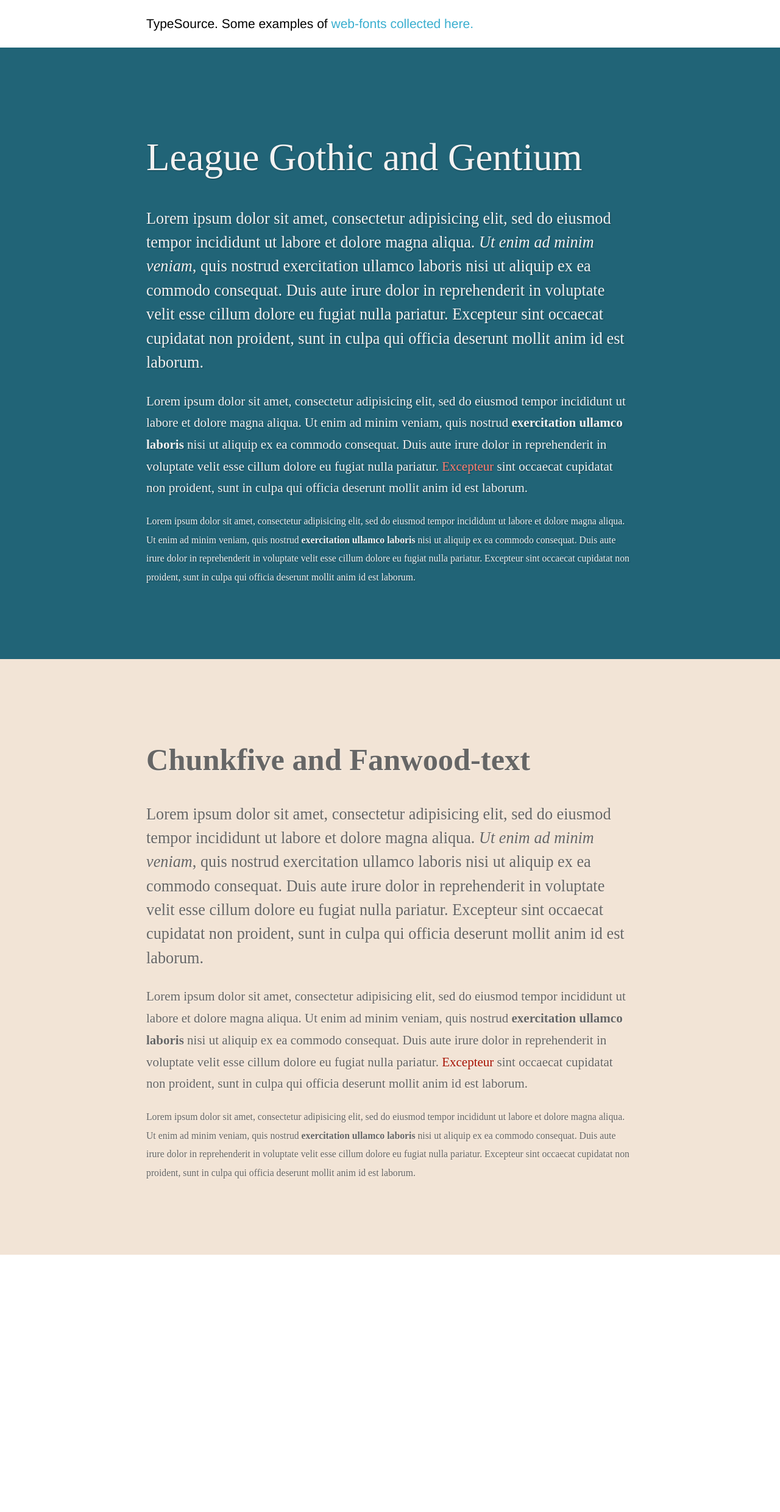
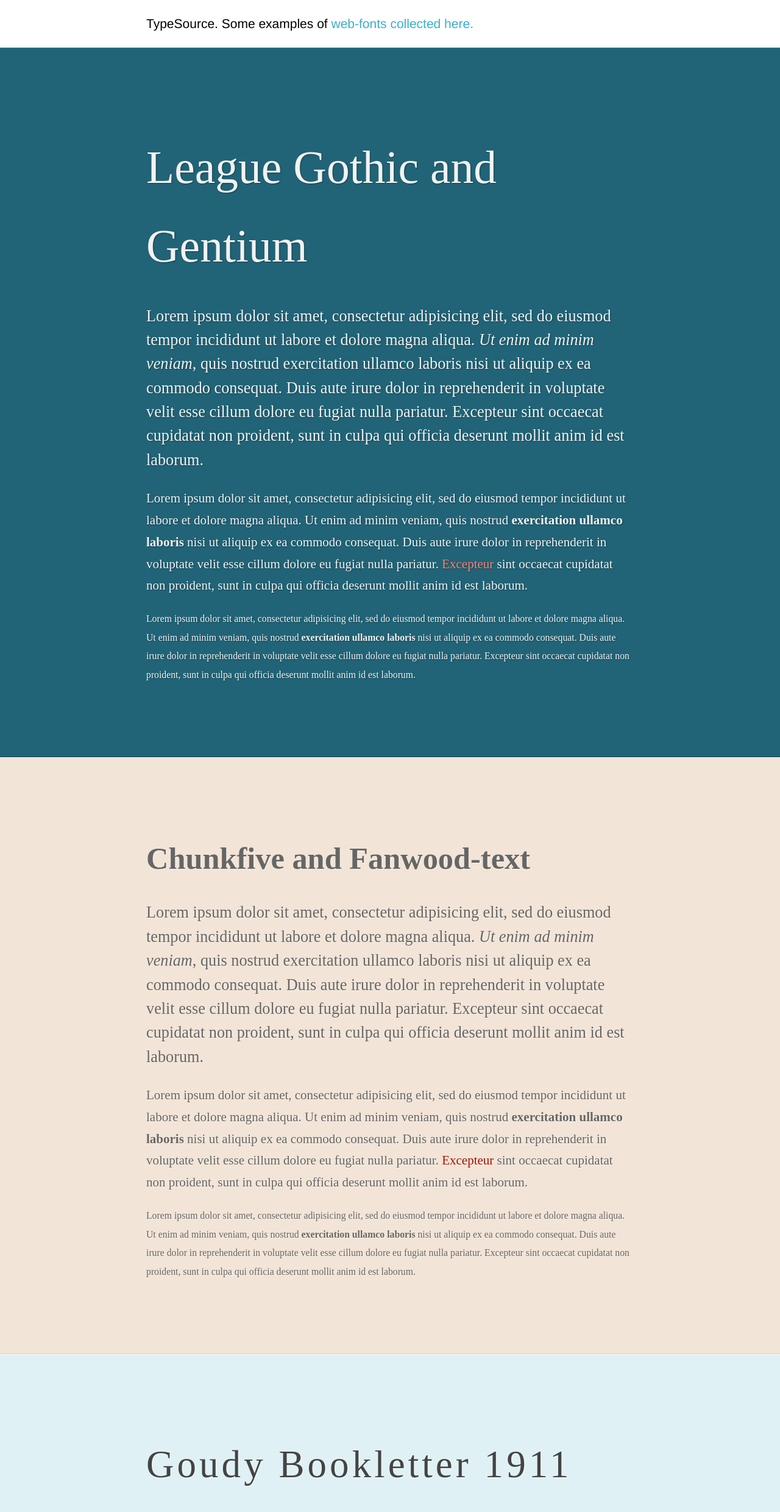
Before and after one commit to typesource/typesource.github.io, a website: page index.html in a window 1280 px wide. Shown: the top 2480 px of the page at 61% size. Before the commit the page ends 2058 px from the top, so only its background shows below. Drawn offline with Linux system fonts and the light colour scheme; a web font is replaced by a local one.

Commit message:
Add Goudy Bookletter to main page

```diff
--- a/index.html
+++ b/index.html
@@ -32,7 +32,7 @@
   </script>
 
   <script type="text/javascript">
-    var sampleArray = ["League Gothic and Gentium","Chunkfive and Fanwood-text"];
+    var sampleArray = ["League Gothic and Gentium","Chunkfive and Fanwood-text","Goudy Bookletter 1911"];
   </script>
   <script src="/build/js/font-samples.js"></script>
 </body>
--- a/src/index.js
+++ b/src/index.js
@@ -4,7 +4,11 @@ var typesource = require('./typesource');
 
 var view = {
   title: "TypeSource",
-  samples: ['League Gothic and Gentium', 'Chunkfive and Fanwood-text'],
+  samples: [
+    'League Gothic and Gentium',
+    'Chunkfive and Fanwood-text',
+    'Goudy Bookletter 1911'
+  ],
   sampleArray: function(){
     return JSON.stringify(view.samples);
   }
--- a/src/less/fonts.less
+++ b/src/less/fonts.less
@@ -12,6 +12,8 @@
   @light-contrast: lighten(@bg, 20%);
   @contrast-color: contrast(@fg, darken(@bg, 10%), lighten(@bg, 5%));
   .shadowed(@contrast-color);
+  border-bottom: 1px solid darken(@bg, 10%);
+  border-top: 1px solid lighten(@bg, 10%);
 }
 
 
@@ -67,6 +69,13 @@
   italic
 );
 
+.font(
+  goudy-bookletter-1911;
+  "https://raw.github.com/typesource/goudy-bookletter-1911/master/webfonts/goudy_bookletter_1911-webfont.woff";
+  normal;
+  normal
+);
+
 .league-gothic-and-gentium {
 
   .gentium-plus;
@@ -74,6 +83,7 @@
   h1 {
     .league-gothic;
     font-weight: 500;
+    font-size: 3.6em;
   }
 
   .colors(@secondary-a-2; @almost-white; @complement-5);
@@ -88,3 +98,12 @@
   @bg: mix(@secondary-b-2, white, 20%);
   .colors(@bg; #666; @complement-3);
 }
+
+.goudy-bookletter-1911 {
+  h1 {
+    font-weight: 100;
+    letter-spacing: 0.08em;
+  }
+  @bg: mix(@secondary-a-5, white, 20%);
+  .colors(@bg; #444; @primary-3);
+}
```
Also changed, not shown: build/css/all.css.
